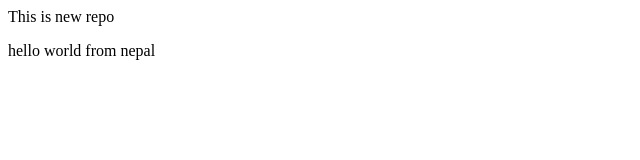
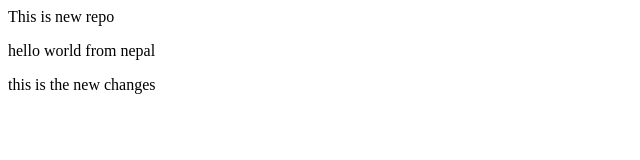
Before and after one commit to rajesh-2031/localrepo, a plain HTML site: page index.html in a window 1280 px wide. Shown: the whole page, without its empty margins (0-640 px from the left). Drawn offline with Linux system fonts and the light colour scheme.

Commit message:
New changes

```diff
--- a/index.html
+++ b/index.html
@@ -1,2 +1,3 @@
 <p>This is new repo</p>
 <p>hello world from nepal</p>
+<p>this is the new changes</p>
```
